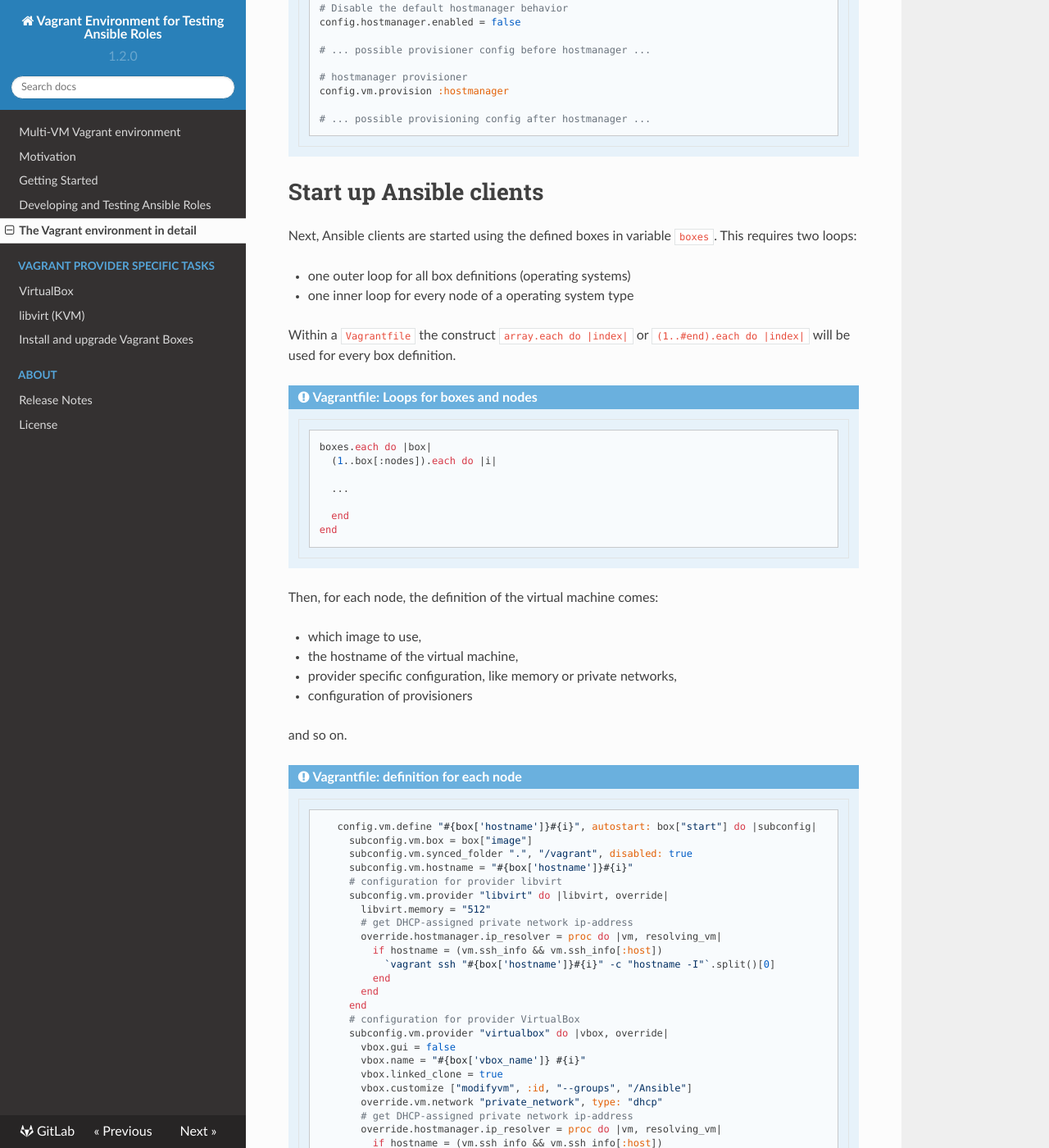
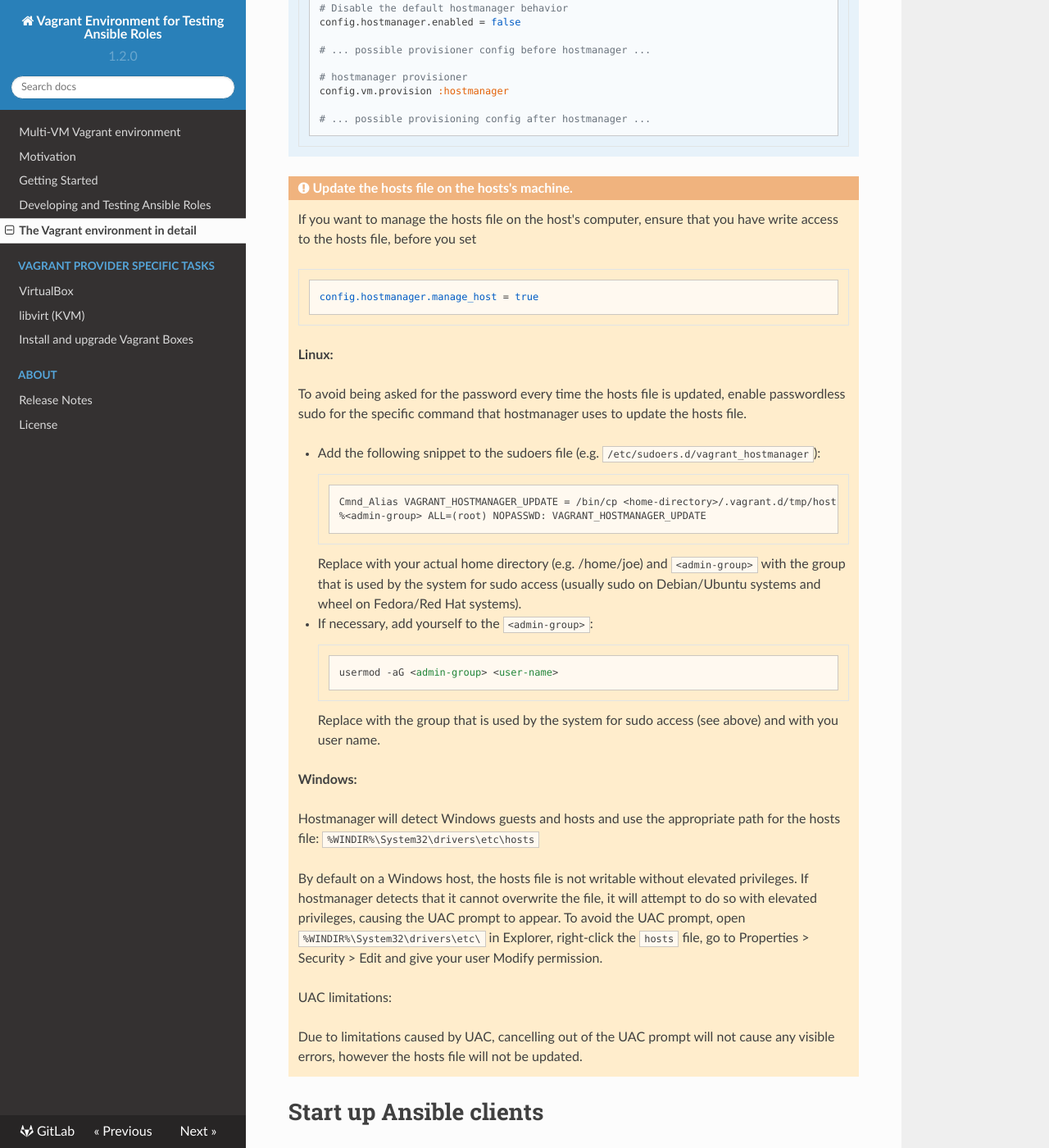
Before and after one commit to coglinev3/ansible-development, an MkDocs documentation site: the page built from docs/vagrantfile.md, in a window 1280 px wide and 1400 px high, scrolled down 3611 px. Shown: the whole window at 82% size. Built offline with MkDocs 1.6.1, drawn with Linux system fonts in a browser that asks for light colours; nearby versions of some CDN libraries; a script that is not in the unit is left out; old or Windows-style settings are respelled for this version of MkDocs.

Commit message:
Doc: Describe option hostmanager.manage_host=true
Add a description how to manage the hosts file with the
vagrant-hostmanager plugin on the host computer.

````diff
--- a/docs/vagrantfile.md
+++ b/docs/vagrantfile.md
@@ -143,6 +143,52 @@ Configuration options
     # ... possible provisioning config after hostmanager ...
     ```
 
+!!! attention "Update the hosts file on the hosts's machine."
+    If you want to manage the hosts file on the host's computer, ensure that you have write access to the hosts file, before you set
+    ```bash
+    config.hostmanager.manage_host = true
+    ```
+
+    **Linux:**
+
+    To avoid being asked for the password every time the hosts file is updated,
+    enable passwordless sudo for the specific command that hostmanager uses to
+    update the hosts file.
+
+    * Add the following snippet to the sudoers file (e.g. `/etc/sudoers.d/vagrant_hostmanager`):
+    ```bash
+    Cmnd_Alias VAGRANT_HOSTMANAGER_UPDATE = /bin/cp <home-directory>/.vagrant.d/tmp/hosts.local /etc/hosts
+    %<admin-group> ALL=(root) NOPASSWD: VAGRANT_HOSTMANAGER_UPDATE
+    ```
+    Replace <home-directory> with your actual home directory (e.g. /home/joe) and `<admin-group>`
+    with the group that is used by the system for sudo access (usually sudo on
+    Debian/Ubuntu systems and wheel on Fedora/Red Hat systems).
+
+    * If necessary, add yourself to the `<admin-group>`:
+    ```bash
+    usermod -aG <admin-group> <user-name>
+    ```
+    Replace <admin-group> with the group that is used by the system for sudo
+    access (see above) and <user-name> with you user name.
+
+
+    **Windows:**
+
+    Hostmanager will detect Windows guests and hosts and use the appropriate
+    path for the hosts file: `%WINDIR%\System32\drivers\etc\hosts`
+
+    By default on a Windows host, the hosts file is not writable without
+    elevated privileges. If hostmanager detects that it cannot overwrite the file,
+    it will attempt to do so with elevated privileges, causing the
+    UAC prompt to appear.
+    To avoid the UAC prompt, open `%WINDIR%\System32\drivers\etc\` in
+    Explorer, right-click the `hosts` file, go to Properties > Security > Edit
+    and give your user Modify permission.
+
+    UAC limitations:
+
+    Due to limitations caused by UAC, cancelling out of the UAC prompt will not cause any
+    visible errors, however the hosts file will not be updated.
 
 # Start up Ansible clients
 
````
Also changed, not shown: other parts of docs/vagrantfile.md (+1 -1 lines).
